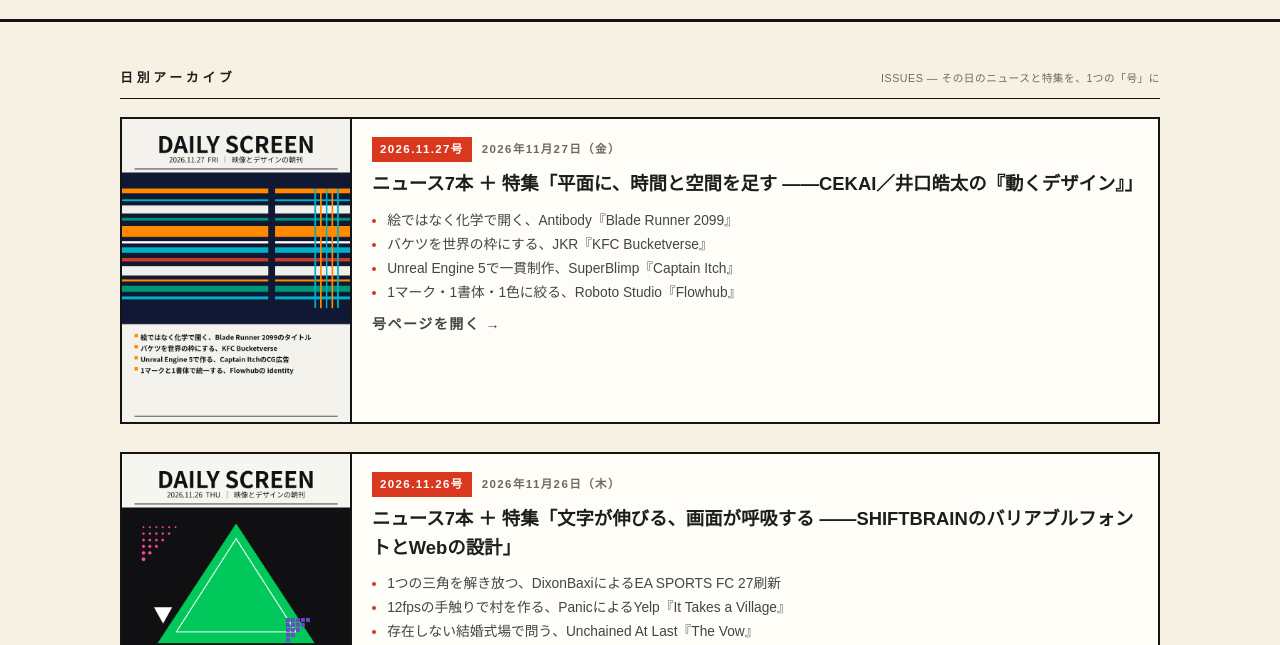
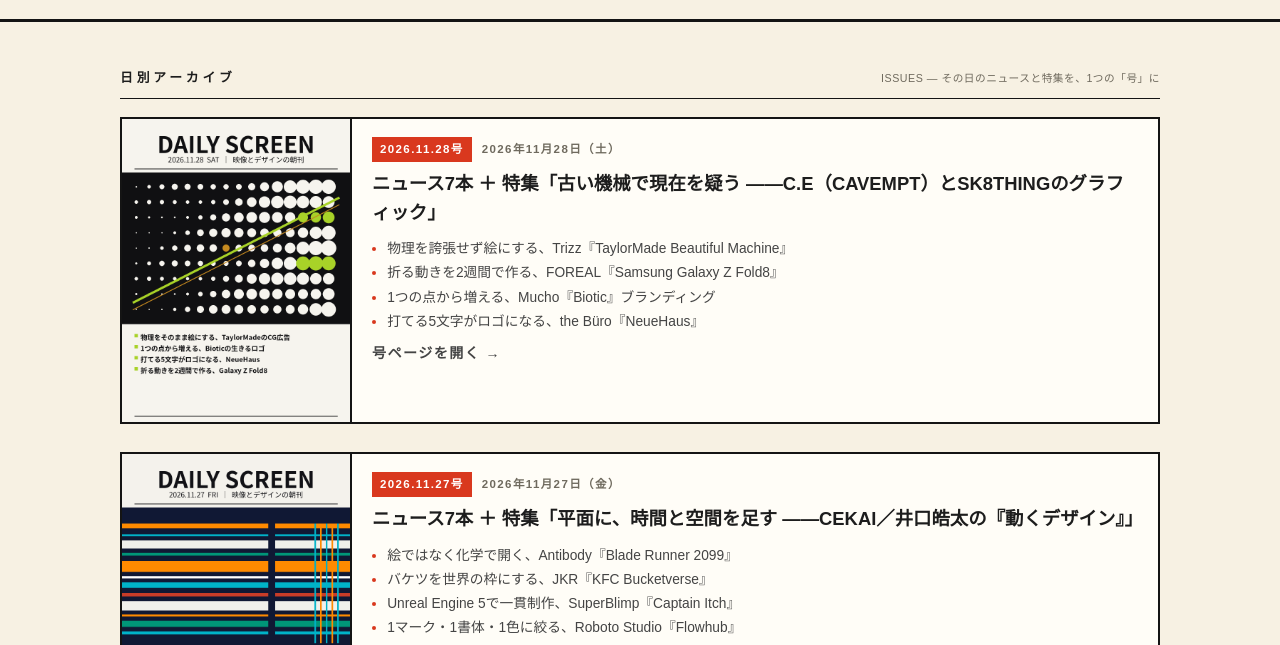
Before and after one commit to h4sk8mch16-ctrl/daily-screen, a plain HTML site: page index.html in a window 1280 px wide. Shown: the part 133-778 px from the top of the page. Drawn offline with Linux system fonts and the light colour scheme.

Commit message:
Add 2026-11-28 issue

```diff
--- a/index.html
+++ b/index.html
@@ -20,6 +20,20 @@
   <div class="section-label">日別アーカイブ <small>ISSUES — その日のニュースと特集を、1つの「号」に</small></div>
 
   <div class="cards">
+    <a class="card card-issue" href="issues/2026-11-28.html">
+      <img class="thumb" src="assets/cover-2026-11-28.png" alt="DAILY SCREEN 2026.11.28号 表紙">
+      <div class="card-body">
+        <div class="card-meta"><span class="corner">2026.11.28号</span><time datetime="2026-11-28">2026年11月28日（土）</time></div>
+        <h2>ニュース7本 ＋ 特集「古い機械で現在を疑う ――C.E（CAVEMPT）とSK8THINGのグラフィック」</h2>
+        <ul class="headlines">
+          <li>物理を誇張せず絵にする、Trizz『TaylorMade Beautiful Machine』</li>
+          <li>折る動きを2週間で作る、FOREAL『Samsung Galaxy Z Fold8』</li>
+          <li>1つの点から増える、Mucho『Biotic』ブランディング</li>
+          <li>打てる5文字がロゴになる、the Büro『NeueHaus』</li>
+        </ul>
+        <p class="card-more">号ページを開く →</p>
+      </div>
+    </a>
     <a class="card card-issue" href="issues/2026-11-27.html">
       <img class="thumb" src="assets/cover-2026-11-27.png" alt="DAILY SCREEN 2026.11.27号 表紙">
       <div class="card-body">
```
